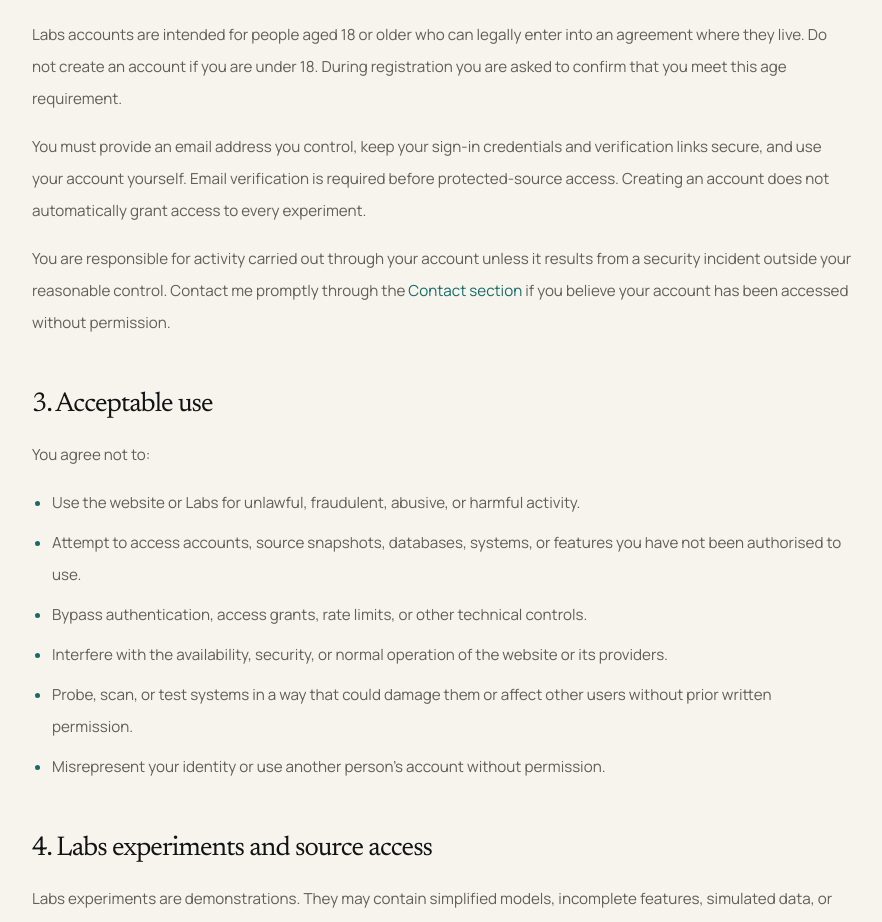
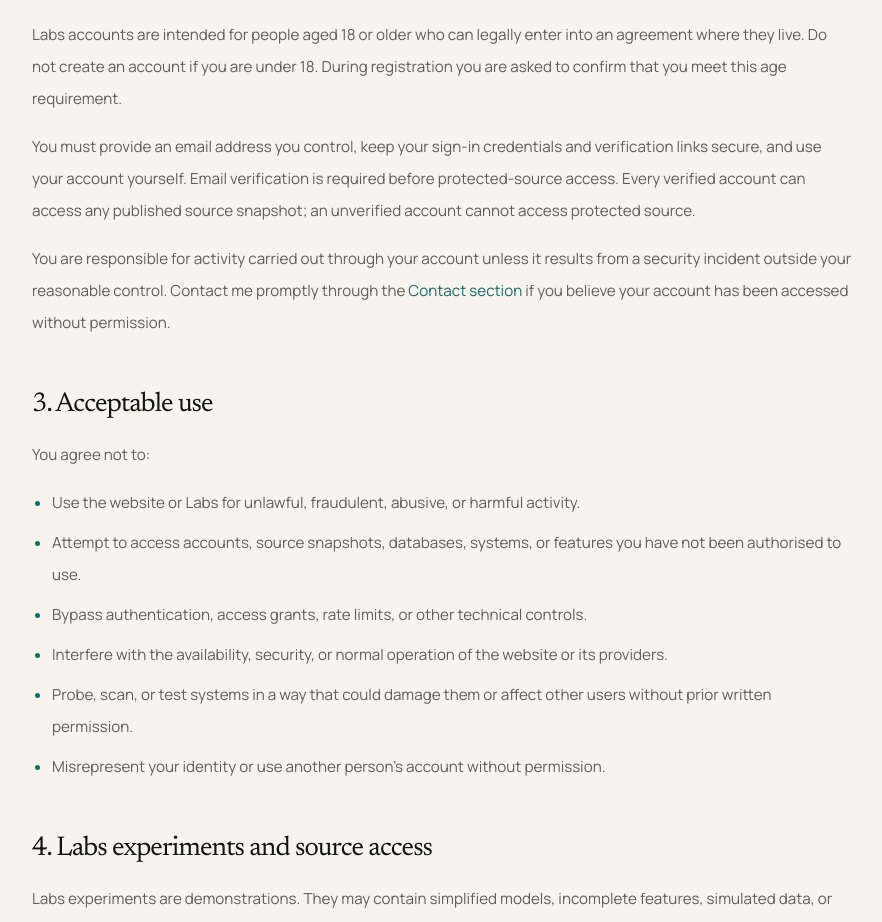
Before and after one commit to VishalChoudhary01/Vishal-Kumar-Choudhary-Frontend-Developer, a Next.js app: page /terms in a window 1280 px wide. Shown: the part 1184-2106 px from the top of the page, without its empty margins (198-1080 px from the left). Built offline with nearby package versions, Linux system fonts and the light colour scheme; no server answers; a web font is replaced by a local one.

Commit message:
Clarify verified account source eligibility in Terms

```diff
--- a/src/app/terms/page.js
+++ b/src/app/terms/page.js
@@ -72,7 +72,7 @@ export default function TermsPage() {
           Labs accounts are intended for people aged 18 or older who can legally enter into an agreement where they live. Do not create an account if you are under 18. During registration you are asked to confirm that you meet this age requirement.
         </p>
         <p>
-          You must provide an email address you control, keep your sign-in credentials and verification links secure, and use your account yourself. Email verification is required before protected-source access. Creating an account does not automatically grant access to every experiment.
+          You must provide an email address you control, keep your sign-in credentials and verification links secure, and use your account yourself. Email verification is required before protected-source access. Every verified account can access any published source snapshot; an unverified account cannot access protected source.
         </p>
         <p>
           You are responsible for activity carried out through your account unless it results from a security incident outside your reasonable control. Contact me promptly through the <Link className="text-brand underline-offset-4 hover:underline" href="/#contact">Contact section</Link> if you believe your account has been accessed without permission.
```
